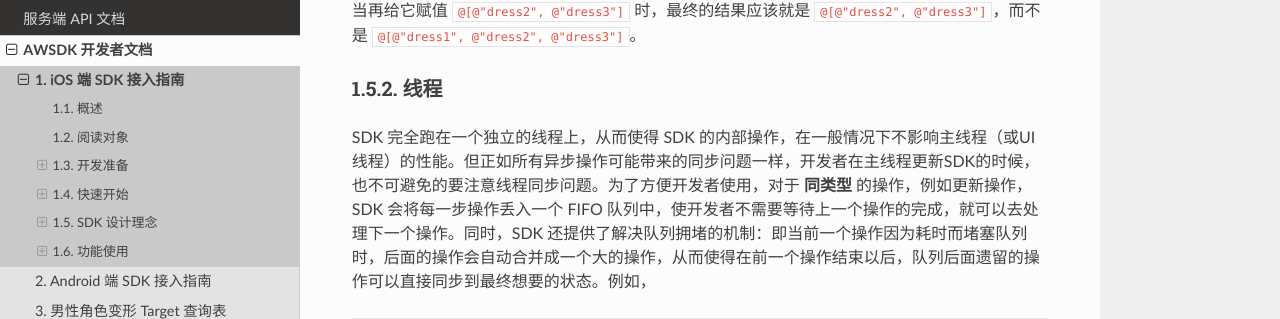
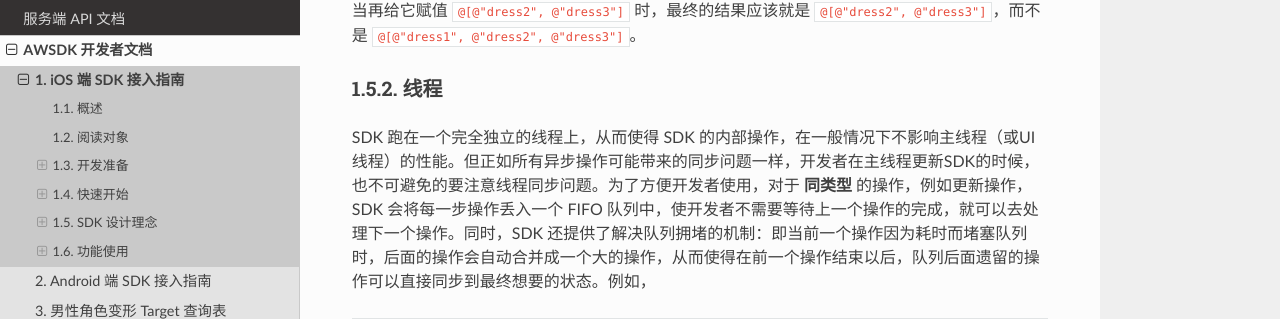
Before and after one commit to avatarworks/doc, a Sphinx documentation site: the page built from source/awsdk/ios.rst, in a window 1280 px wide and 900 px high, scrolled down 7880 px. Shown: the part 130-449 px from the top of the window. Built offline with Sphinx 7.4.7 and the Read the Docs theme 2.0.0, drawn with Linux system fonts in a browser that asks for light colours.

Commit message:
Update ios.rst

```diff
--- a/source/awsdk/ios.rst
+++ b/source/awsdk/ios.rst
@@ -323,7 +323,7 @@ SDK 设计理念
 线程
 ~~~~~~~~~~~
 
-SDK 完全跑在一个独立的线程上，从而使得 SDK 的内部操作，在一般情况下不影响主线程（或UI线程）的性能。但正如所有异步操作可能带来的同步问题一样，开发者在主线程更新SDK的时候，也不可避免的要注意线程同步问题。为了方便开发者使用，对于 **同类型** 的操作，例如更新操作，SDK 会将每一步操作丢入一个 FIFO 队列中，使开发者不需要等待上一个操作的完成，就可以去处理下一个操作。同时，SDK 还提供了解决队列拥堵的机制：即当前一个操作因为耗时而堵塞队列时，后面的操作会自动合并成一个大的操作，从而使得在前一个操作结束以后，队列后面遗留的操作可以直接同步到最终想要的状态。例如，
+SDK 跑在一个完全独立的线程上，从而使得 SDK 的内部操作，在一般情况下不影响主线程（或UI线程）的性能。但正如所有异步操作可能带来的同步问题一样，开发者在主线程更新SDK的时候，也不可避免的要注意线程同步问题。为了方便开发者使用，对于 **同类型** 的操作，例如更新操作，SDK 会将每一步操作丢入一个 FIFO 队列中，使开发者不需要等待上一个操作的完成，就可以去处理下一个操作。同时，SDK 还提供了解决队列拥堵的机制：即当前一个操作因为耗时而堵塞队列时，后面的操作会自动合并成一个大的操作，从而使得在前一个操作结束以后，队列后面遗留的操作可以直接同步到最终想要的状态。例如，
 
 .. code-block:: objc
    :linenos:
```
